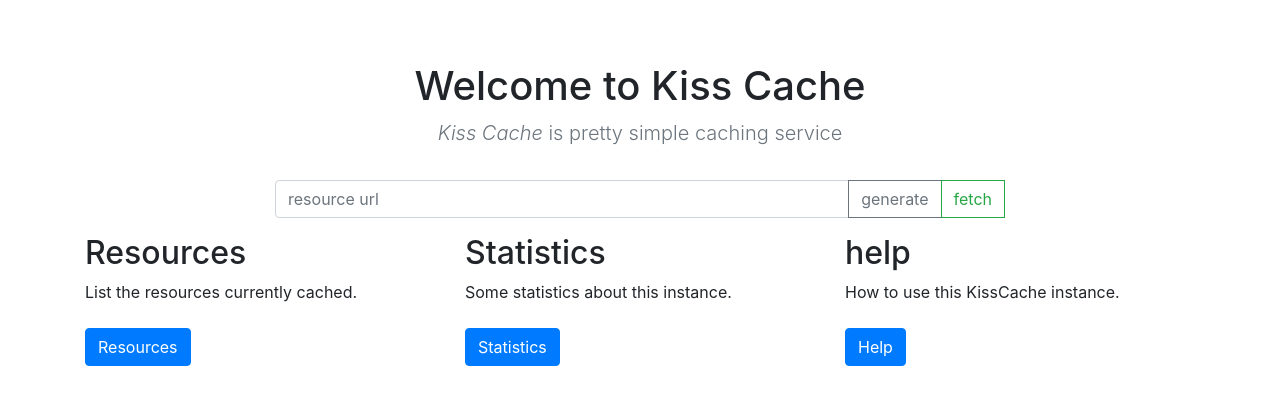
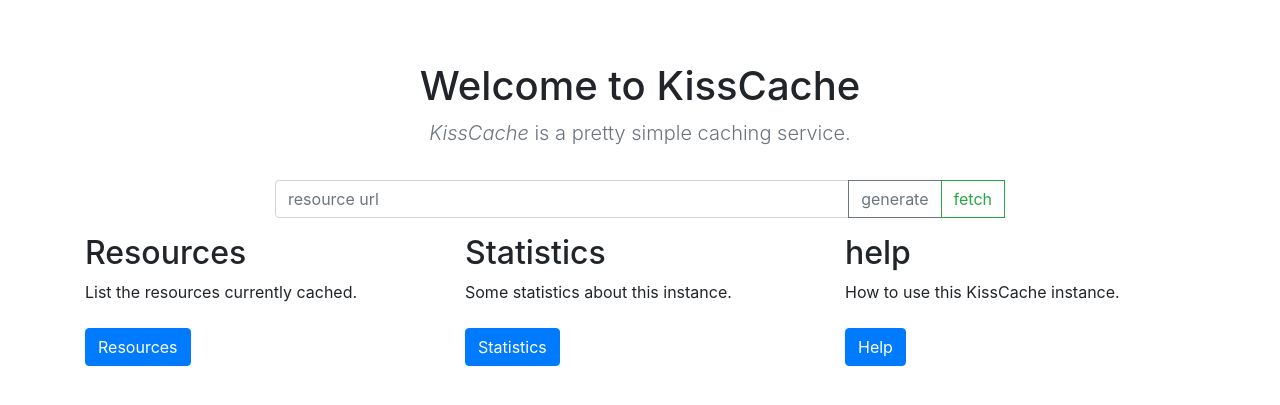
Before and after one commit to ivoire/KissCache, a Django app: template kiss_cache/templates/kiss_cache/index.html in a window 1280 px wide. Shown: the part 56-461 px from the top of the page. Run offline with Django 3.2, Linux system fonts and the light colour scheme; the template is opened without the code that fills it, so the values that code supplies are empty; some libraries are stand-ins or nearby versions.

Commit message:
Improve web interface links and text

```diff
--- a/kiss_cache/templates/kiss_cache/base.html
+++ b/kiss_cache/templates/kiss_cache/base.html
@@ -14,7 +14,7 @@
     {% block style %}{% endblock style %}
   </style>
 
-  <title>KISS Cache{% block title %}{% endblock %}</title>
+  <title>KissCache{% block title %}{% endblock %}</title>
 </head>
 
 <body>
--- a/kiss_cache/templates/kiss_cache/index.html
+++ b/kiss_cache/templates/kiss_cache/index.html
@@ -34,8 +34,8 @@
 {% block body %}
 <div class="jumbotron text-center">
   <div class="container">
-    <h1>Welcome to Kiss Cache</h1>
-    <p class="lead text-muted"><em>Kiss Cache</em> is pretty simple caching service</p>
+    <h1>Welcome to KissCache</h1>
+    <p class="lead text-muted"><em>KissCache</em> is a pretty simple caching service.</p>
   </div>
 </div>
 
```
Also changed, not shown: kiss_cache/templates/kiss_cache/statistics.html (+4 -4 lines).
